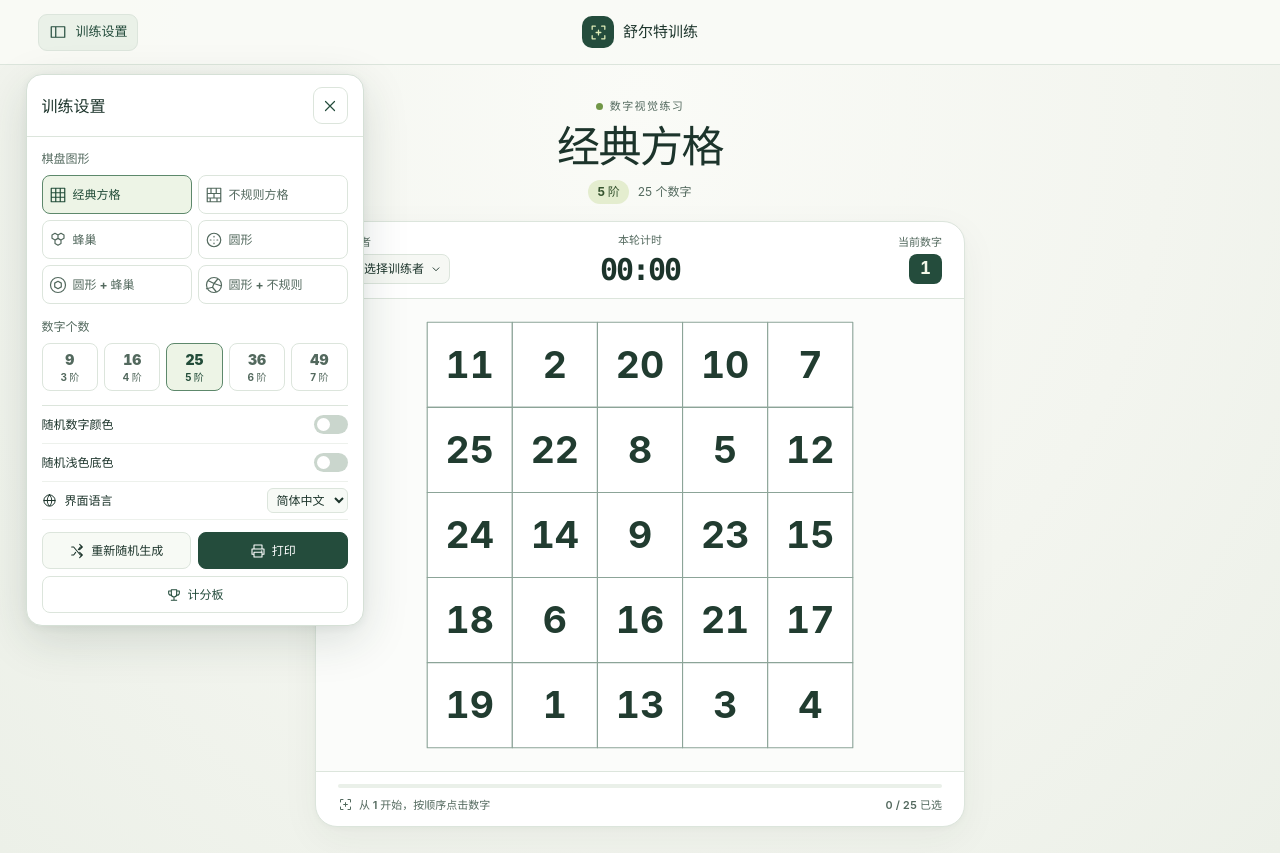
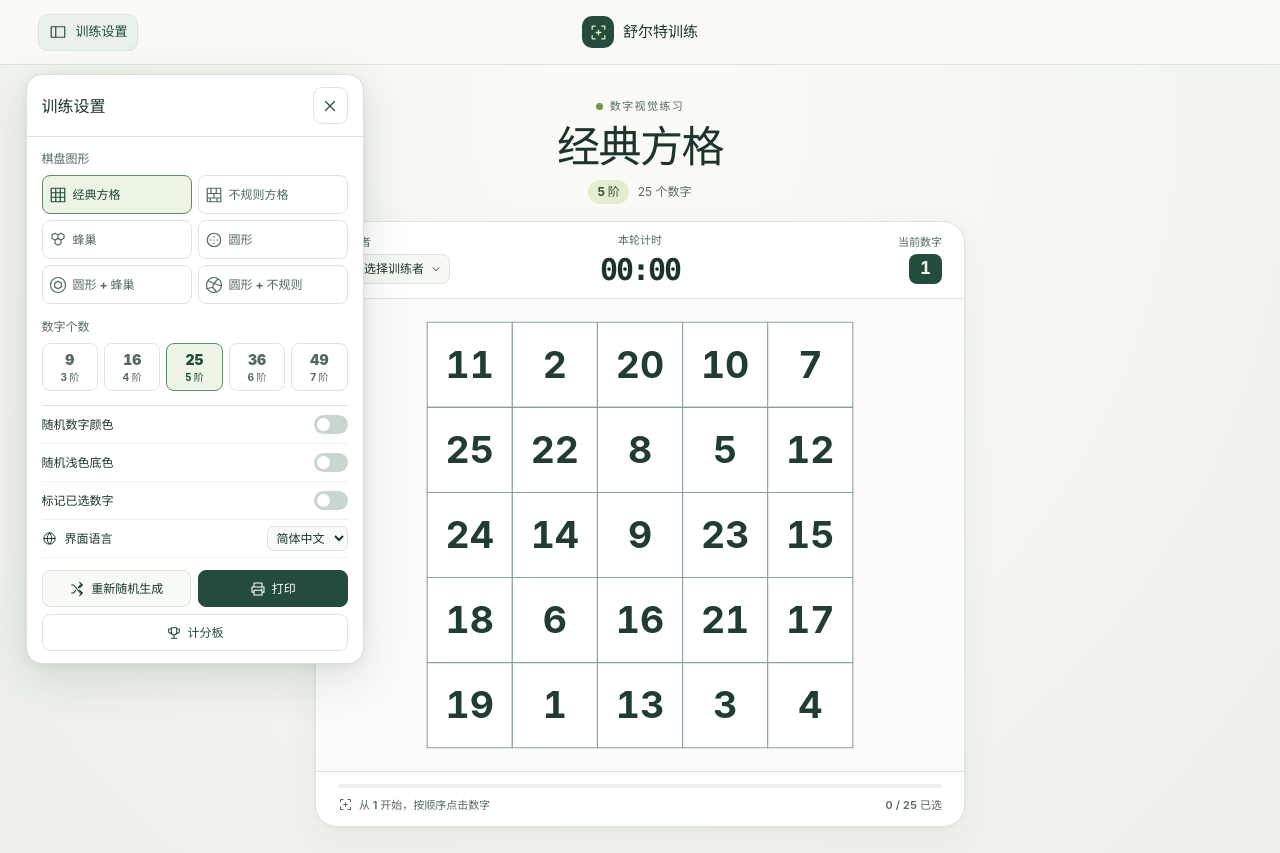
Before and after one commit to boringtu/schulte-trainer, a React (Vite) app: page / in a window 1280 px wide. Both pictures are taken after a click on the button "训练设置". Built offline with nearby package versions, Linux system fonts and the light colour scheme.

Commit message:
feat: make selected-cell highlighting optional

```diff
--- a/src/App.tsx
+++ b/src/App.tsx
@@ -30,6 +30,7 @@ export default function App() {
   // 保存当前轮次的进度、计时与交互反馈
   const [round, setRound] = useState(createRound);
   const [elapsed, setElapsed] = useState(0);
+  const [markSelected, setMarkSelected] = useState(false); // 默认保留已选格子的原始外观
   const [wrong, setWrong] = useState<number | null>(null);
   const [fading, setFading] = useState(false);
   const [sidebarOpen, setSidebarOpen] = useState(true);
@@ -182,6 +183,7 @@ export default function App() {
           setSidebarOpen(false);
           sidebarButton.current?.focus();
         }}
+        markSelected={markSelected} onMarkSelectedChange={setMarkSelected}
         onChange={regenerate} onLanguage={setLanguage} onShuffle={() => regenerate(settings)}
         onPrint={() => window.print()} onScores={() => scoreDialog.current?.showModal()} />
 
@@ -218,7 +220,8 @@ export default function App() {
               onTransitionEnd={(event) => {
                 if (fading && event.target === event.currentTarget && event.propertyName === 'opacity') replaceBoard();
               }}>
-              <BoardView board={display.board} label={shape} next={round.next} wrong={wrong} locked={fading} onNumber={pickNumber} />
+              <BoardView board={display.board} label={shape} next={round.next} wrong={wrong} locked={fading}
+                markSelected={markSelected} onNumber={pickNumber} />
             </div>
           </div>
 
--- a/src/components/BoardView.tsx
+++ b/src/components/BoardView.tsx
@@ -5,12 +5,13 @@ type Props = {
   label: string; // 棋盘图形的无障碍名称
   next: number; // 第一个未完成的数字
   wrong: number | null; // 最近一次错误点击的数字
+  markSelected: boolean; // 控制已选格子的视觉提示
   locked: boolean; // 淡出期间禁止操作旧棋盘
   onNumber: (number: number) => void; // 尝试选中数字
 };
 
 /** 渲染可使用鼠标、触屏和键盘操作的棋盘 */
-export function BoardView({ board, label, next, wrong, locked, onNumber }: Props) {
+export function BoardView({ board, label, next, wrong, locked, markSelected, onNumber }: Props) {
   return (
     <svg className="board-svg" viewBox="0 0 600 600" role="group" aria-label={label}>
       {board.circular && <circle className="board-outline" cx="300" cy="300" r="282" />}
@@ -19,7 +20,7 @@ export function BoardView({ board, label, next, wrong, locked, onNumber }: Props
         const interactive = !locked && !done;
         return (
           <g key={cell.number} role="button" aria-label={String(cell.number)} aria-disabled={!interactive}
-            tabIndex={interactive ? 0 : -1} className="board-cell" data-done={done} data-wrong={wrong === cell.number}
+            tabIndex={interactive ? 0 : -1} className="board-cell" data-marked={markSelected && done} data-wrong={wrong === cell.number}
             onClick={() => interactive && onNumber(cell.number)}
             onKeyDown={(event) => {
               if (interactive && !event.repeat && (event.key === 'Enter' || event.key === ' ')) {
--- a/src/components/Settings.tsx
+++ b/src/components/Settings.tsx
@@ -7,10 +7,12 @@ import { Icon } from './Icon';
 type Props = {
   text: Copy; // 当前语言文案
   language: Language; // 当前界面语言
+  markSelected: boolean; // 是否标记本轮已正确选中的数字
   settings: BoardSettings; // 用户选中的棋盘参数
   open: boolean; // 侧栏是否展开
   panelRef: Ref<HTMLElement>; // 用于识别侧栏外点击
   onClose: () => void; // 收起设置
+  onMarkSelectedChange: (enabled: boolean) => void; // 即时切换标记
   onChange: (settings: BoardSettings) => void; // 应用棋盘参数
   onLanguage: (language: Language) => void; // 切换语言
   onShuffle: () => void; // 重新生成当前棋盘
@@ -20,7 +22,8 @@ type Props = {
 
 /** 渲染悬浮训练设置和快捷操作 */
 export function Settings({
-  text, language, settings, open, panelRef, onClose, onChange, onLanguage, onShuffle, onPrint, onScores,
+  text, language, settings, markSelected, open, panelRef, onClose, onChange, onMarkSelectedChange,
+  onLanguage, onShuffle, onPrint, onScores,
 }: Props) {
   return (
     <aside id="training-settings" ref={panelRef} className="settings-panel screen-only"
@@ -71,6 +74,11 @@ export function Settings({
               onChange={(event) => onChange({ ...settings, tinted: event.target.checked })} />
           </label>
           <label className="setting-row">
+            <span>{text.markSelected}</span>
+            <input type="checkbox" role="switch" checked={markSelected}
+              onChange={(event) => onMarkSelectedChange(event.target.checked)} />
+          </label>
+          <label className="setting-row">
             <span className="flex items-center gap-2"><Icon name="globe" />{text.language}</span>
             <select value={language} onChange={(event) => onLanguage(event.target.value as Language)}>
               <option value="zh-CN">简体中文</option>
--- a/src/i18n.ts
+++ b/src/i18n.ts
@@ -13,6 +13,7 @@ const zh = {
   cells: (count: number) => `${count} 个数字`,
   colorful: '随机数字颜色',
   tinted: '随机浅色底色',
+  markSelected: '标记已选数字', // 仅标记按正确顺序选中的数字
   language: '界面语言',
   regenerate: '重新随机生成',
   print: '打印',
@@ -58,6 +59,7 @@ const en: typeof zh = {
   cells: (count) => `${count} numbers`,
   colorful: 'Random number colors',
   tinted: 'Random pastel backgrounds',
+  markSelected: 'Mark selected numbers',
   language: 'Language',
   regenerate: 'Shuffle board',
   print: 'Print',
--- a/src/index.css
+++ b/src/index.css
@@ -200,7 +200,6 @@ button:focus-visible, input:focus-visible, select:focus-visible {
 .board-svg { display: block; width: 100%; height: auto; overflow: visible; }
 .board-outline { fill: #f4f8f3; stroke: #94aa9b; stroke-width: 1.7; }
 .board-cell { cursor: pointer; outline: none; }
-.board-cell[aria-disabled="true"] { cursor: default; }
 .cell-shape {
   fill: #fff;
   stroke: #8ca498;
@@ -218,12 +217,13 @@ button:focus-visible, input:focus-visible, select:focus-visible {
   transition: opacity 130ms;
 }
 @media screen and (hover: hover) {
-  .board-cell:hover:not([aria-disabled="true"]) .cell-shape { stroke: #30674d; stroke-width: 3; }
+  .board-cell:hover:not([data-marked="true"]) .cell-shape { stroke: #30674d; stroke-width: 3; }
 }
 @media screen {
   .board-cell:focus-visible .cell-shape { stroke: #28664b; stroke-width: 4; }
-  .board-cell[data-done="true"] .cell-shape { fill: #e4eee4 !important; }
-  .board-cell[data-done="true"] .cell-number { opacity: .22; }
+  .board-cell[data-marked="true"] { cursor: default; }
+  .board-cell[data-marked="true"] .cell-shape { fill: #e4eee4 !important; }
+  .board-cell[data-marked="true"] .cell-number { opacity: .22; }
   .board-cell[data-wrong="true"] .cell-shape { fill: #fce7e4 !important; stroke: #af574d; stroke-width: 3; }
 }
 
```
Also changed, not shown: 2 other files (tests, documents, lock files or other folders).
